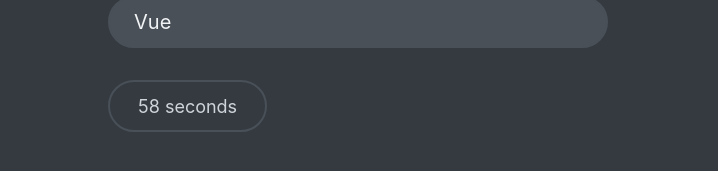
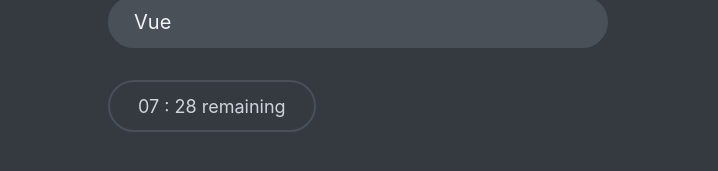
Before and after one commit to Sorelul/quizz-app, a React (Create React App) app: page / in a window 1280 px wide. Both pictures are taken after a click on the button "Start Quiz". Shown: the part 569-740 px from the top of the page, without its empty margins (282-1000 px from the left). Built offline with nearby package versions, Linux system fonts and the light colour scheme; data requests are answered from the project's data file.

Commit message:
Update timer functionality to display remaining time in minutes and seconds format

```diff
--- a/public/index.html
+++ b/public/index.html
@@ -5,6 +5,7 @@
         <meta name="viewport" content="width=device-width, initial-scale=1" />
         <meta name="theme-color" content="#000000" />
         <meta name="description" content="Web site created using create-react-app" />
+        <title>The React Quizz</title>
     </head>
     <body>
         <noscript>You need to enable JavaScript to run this app.</noscript>
--- a/src/components/App.js
+++ b/src/components/App.js
@@ -19,8 +19,10 @@
     answer: null,
     points: 0,
     highscore: 0,
-    secondsRemaining: 60,
+    secondsRemaining: null,
 };
+
+const SECS_PER_QUESTION = 30;
 
 function reducer(state, action) {
     switch (action.type) {
@@ -39,6 +41,7 @@
             return {
                 ...state,
                 status: "active",
+                secondsRemaining: state.questions.length * SECS_PER_QUESTION,
             };
         case "newAnswer":
             const question = state.questions.at(state.index);
--- a/src/components/Timer.js
+++ b/src/components/Timer.js
@@ -1,6 +1,9 @@
 import { useEffect } from "react";
 
 function Timer({ dispatch, secondsRemaining }) {
+    const mins = Math.floor(secondsRemaining / 60);
+    const seconds = secondsRemaining % 60;
+
     useEffect(() => {
         const id = setInterval(function () {
             dispatch({ type: "tick" });
@@ -9,7 +12,13 @@
         return () => clearInterval(id);
     }, [dispatch]);
 
-    return <div className="timer">{secondsRemaining} seconds</div>;
+    return (
+        <div className="timer">
+            {mins < 10 && "0"}
+            {mins} : {seconds < 10 && "0"}
+            {seconds} remaining
+        </div>
+    );
 }
 
 export default Timer;
```
